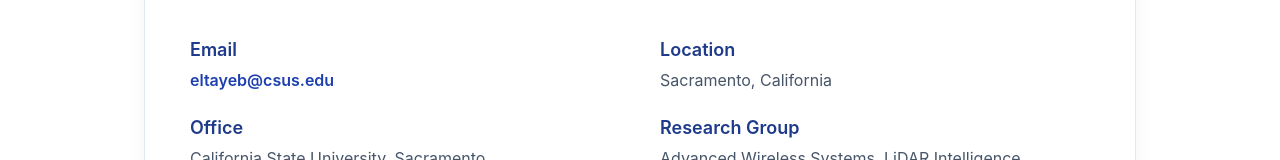
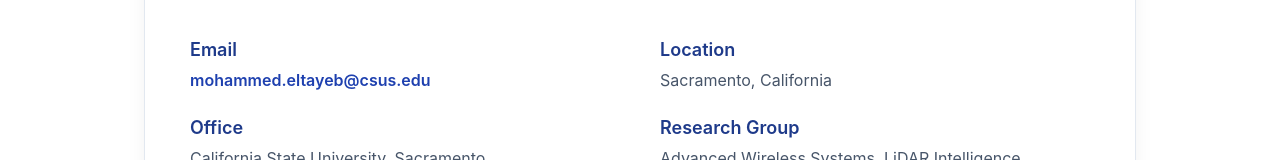
Before and after one commit to 72784/Research_Website, a plain HTML site: page contact.html in a window 1280 px wide. Shown: the part 422-582 px from the top of the page. Drawn offline with Linux system fonts and the light colour scheme.

Commit message:
Update Contact Email

```diff
--- a/contact.html
+++ b/contact.html
@@ -43,7 +43,7 @@
                 <!-- LEFT COLUMN -->
                 <div class="contact-col">
                     <h4>Email</h4>
-                    <p><a class="contact-link" href="mailto:eltayeb@csus.edu">eltayeb@csus.edu</a></p>
+                    <p><a class="contact-link" href="mailto:mohammed.eltayeb@csus.edu">mohammed.eltayeb@csus.edu</a></p>
 
                     <h4>Office</h4>
                     <p>
```
